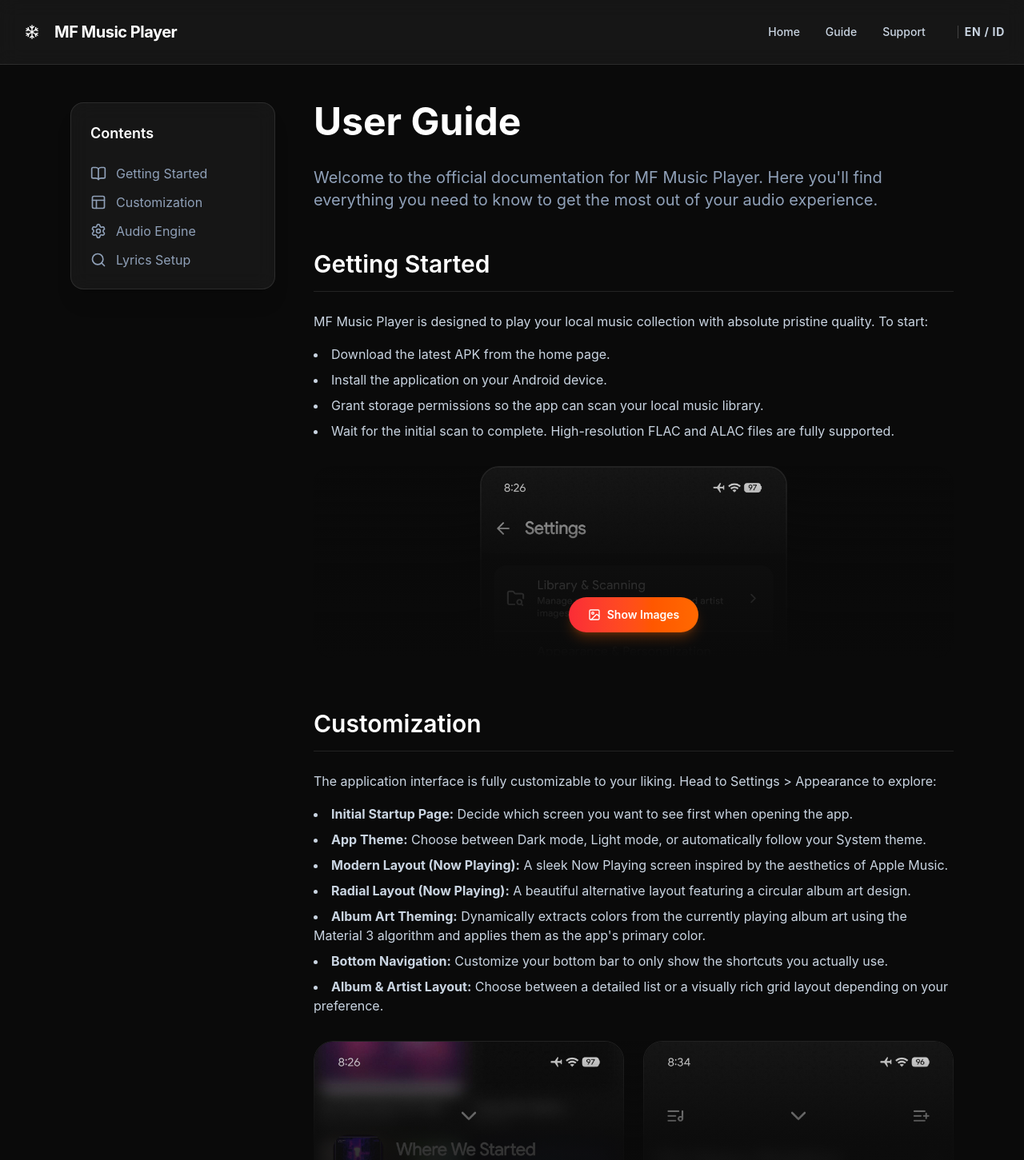
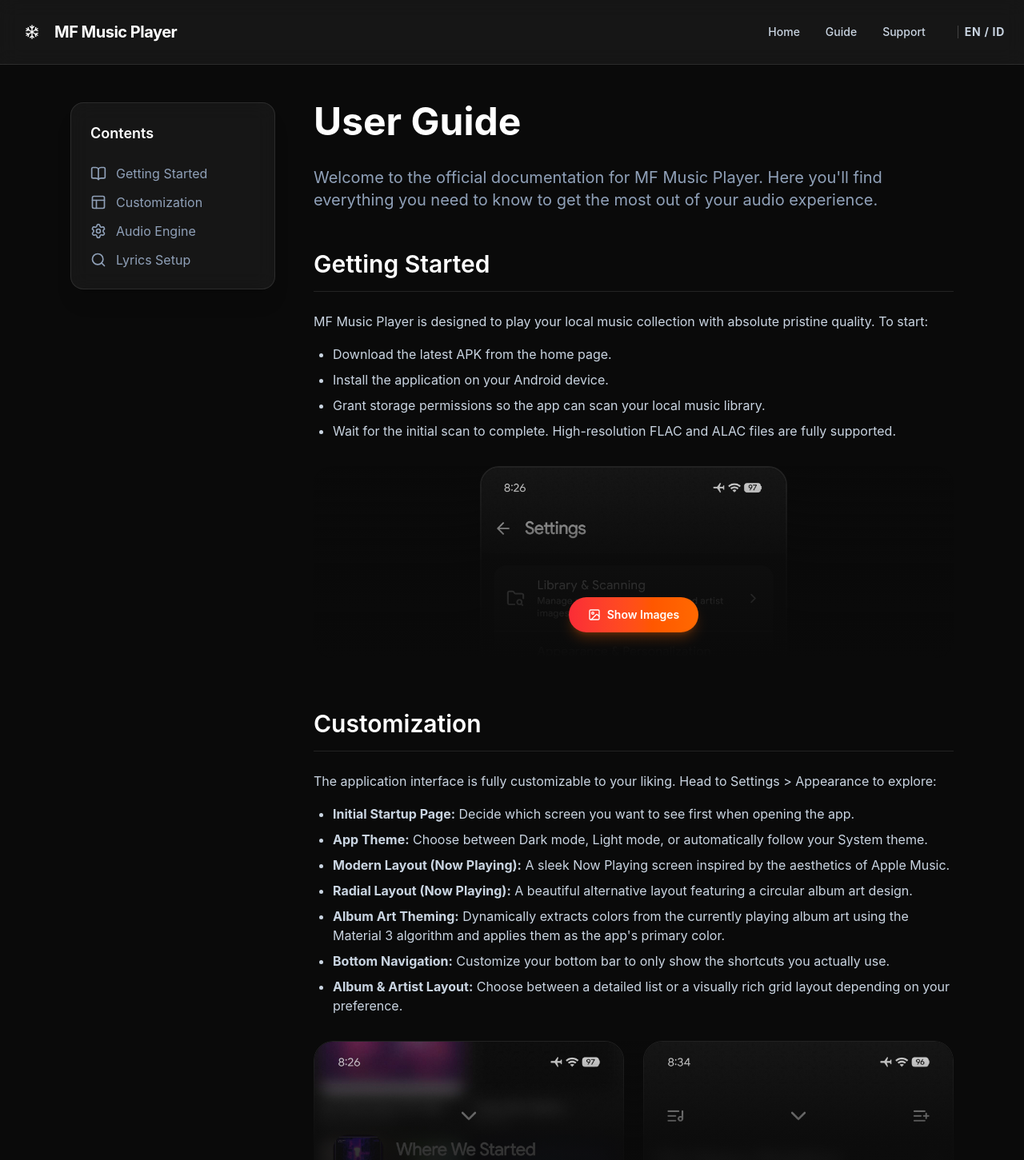
Before and after one commit to Lasteinsa/mf-web, a React (Vite) app: page /guide in a window 1280 px wide. Shown: the top 1451 px of the page at 80% size. Built offline with nearby package versions, Linux system fonts and the light colour scheme.

Commit message:
style: fix list bullet alignment for wrapped text

```diff
--- a/src/pages/Guide.jsx
+++ b/src/pages/Guide.jsx
@@ -128,7 +128,7 @@
             <p className="text-slate-300 leading-relaxed mb-4">
               {t('guide.s1.desc')}
             </p>
-            <ul className="list-disc list-inside text-slate-300 space-y-2 mb-8">
+            <ul className="list-disc list-outside ml-6 text-slate-300 space-y-2 mb-8">
               <li>{t('guide.s1.l1')}</li>
               <li>{t('guide.s1.l2')}</li>
               <li>{t('guide.s1.l3')}</li>
@@ -158,7 +158,7 @@
             <p className="text-slate-300 leading-relaxed mb-4">
               {t('guide.s2.desc')}
             </p>
-            <ul className="list-disc list-inside text-slate-300 space-y-2 mb-8">
+            <ul className="list-disc list-outside ml-6 text-slate-300 space-y-2 mb-8">
               {[1, 2, 3, 4, 5, 6, 7].map(i => (
                 <li key={i}><strong>{t(`guide.s2.l${i}_title`)}</strong> {t(`guide.s2.l${i}_desc`)}</li>
               ))}
```
